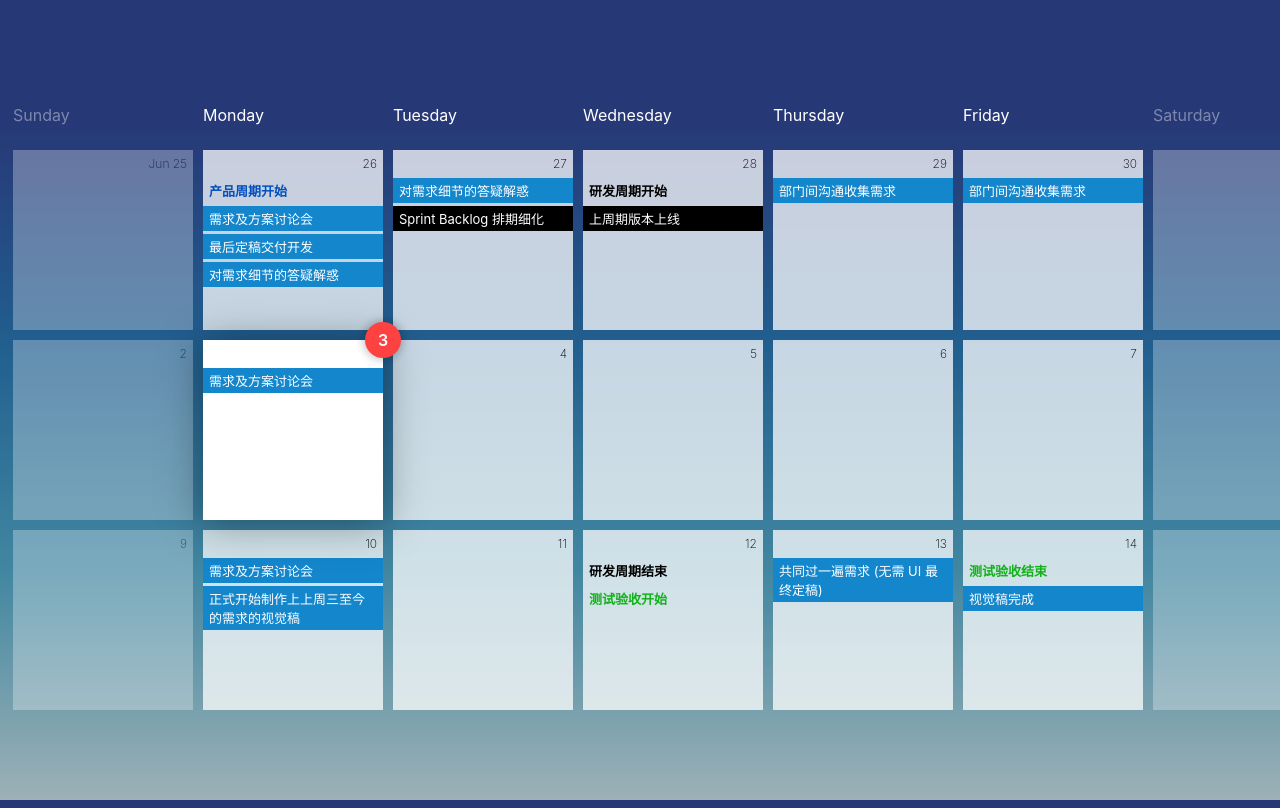
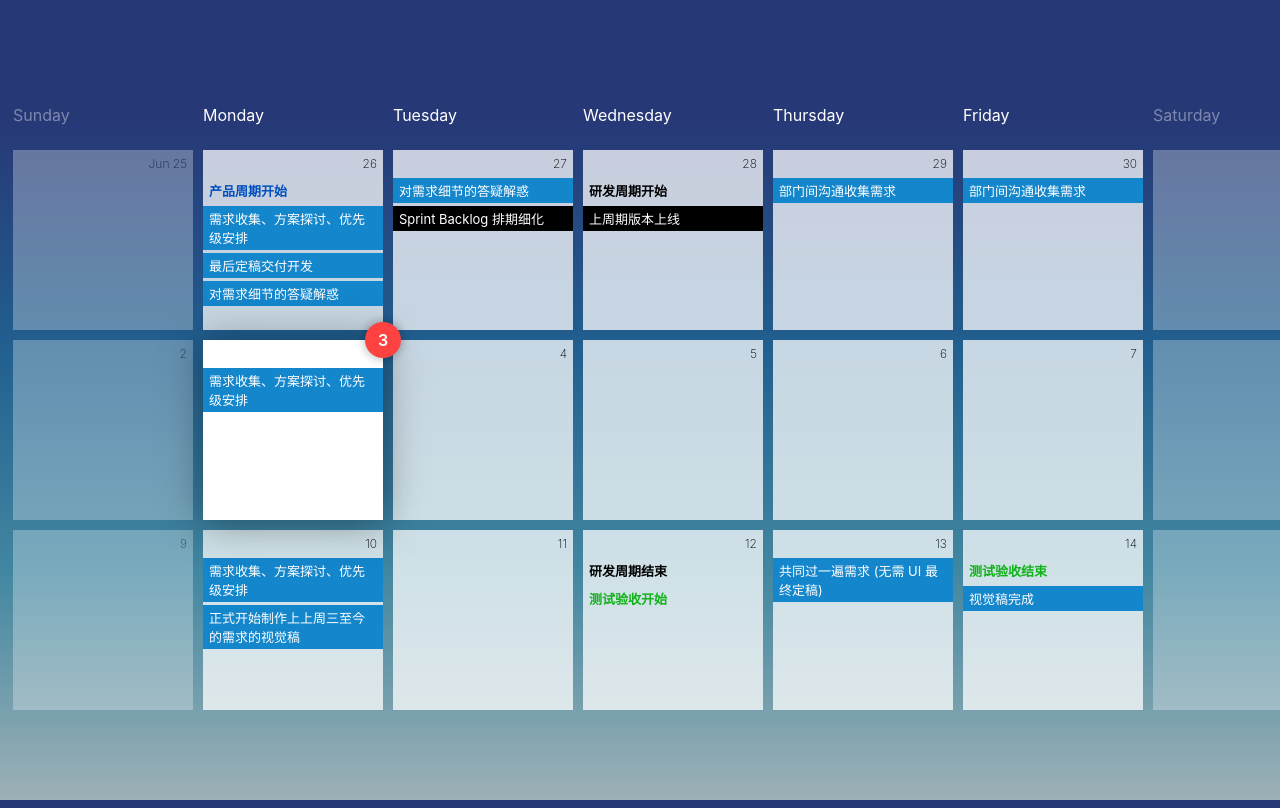
Before and after one commit to joyneop/zscal, a plain HTML site: page index.html in a window 1280 px wide. Drawn offline with Linux system fonts and the light colour scheme.

Commit message:
changed display text of the monday meeting of product affairs

```diff
--- a/index.html
+++ b/index.html
@@ -196,7 +196,7 @@
                     <div class="cell">
                         <!-- <p class="bold">🌎 产品周期开始</p> -->
                         <p class="azure bold">产品周期开始</p>
-                        <p class="bg-azure"><span class="gray" title="Product Affairs Participants">PAP</span> 需求及方案讨论会</p>
+                        <p class="bg-azure"><span class="gray" title="Product Affairs Participants">PAP</span> 需求收集、方案探讨、优先级安排</p>
                         <p class="bg-azure"><span class="gray" title="Product Affairs Participants">PAP</span> 最后定稿交付开发</p>
                         <p class="bg-azure"><span class="gray" title="Product Team / R&amp;D">PT/RD</span> 对需求细节的答疑解惑</p>
                     </div>
@@ -223,7 +223,7 @@
                     <div class="cell">
                     </div>
                     <div class="cell">
-                        <p class="bg-azure"><span class="gray" title="Product Affairs Participants">PAP</span> 需求及方案讨论会</p>
+                        <p class="bg-azure"><span class="gray" title="Product Affairs Participants">PAP</span> 需求收集、方案探讨、优先级安排</p>
                     </div>
                     <div class="cell">
                     </div>
@@ -242,7 +242,7 @@
                     <div class="cell">
                     </div>
                     <div class="cell">
-                        <p class="bg-azure"><span class="gray" title="Product Affairs Participants">PAP</span> 需求及方案讨论会</p>
+                        <p class="bg-azure"><span class="gray" title="Product Affairs Participants">PAP</span> 需求收集、方案探讨、优先级安排</p>
                         <p class="bg-azure"><span class="gray">UI</span> 正式开始制作上上周三至今的需求的视觉稿</p>
                     </div>
                     <div class="cell">
```
